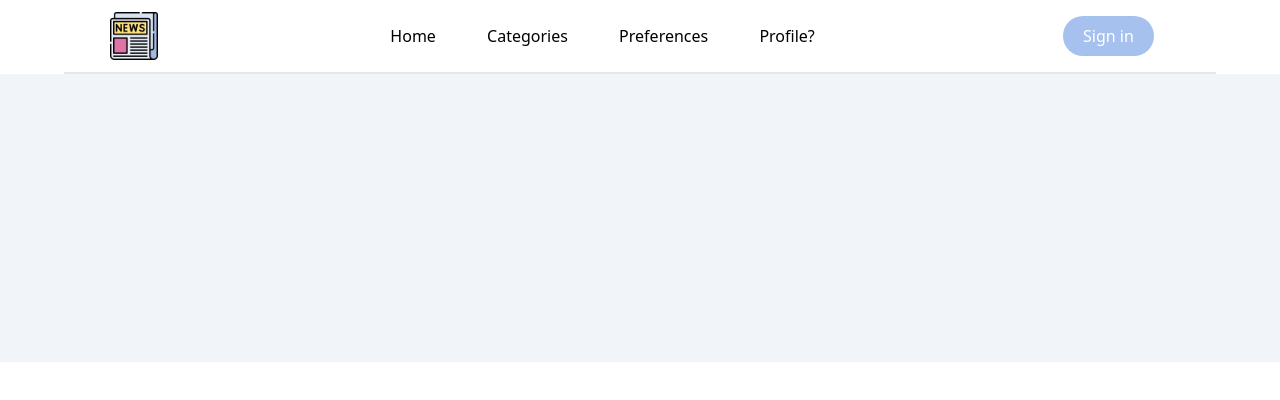
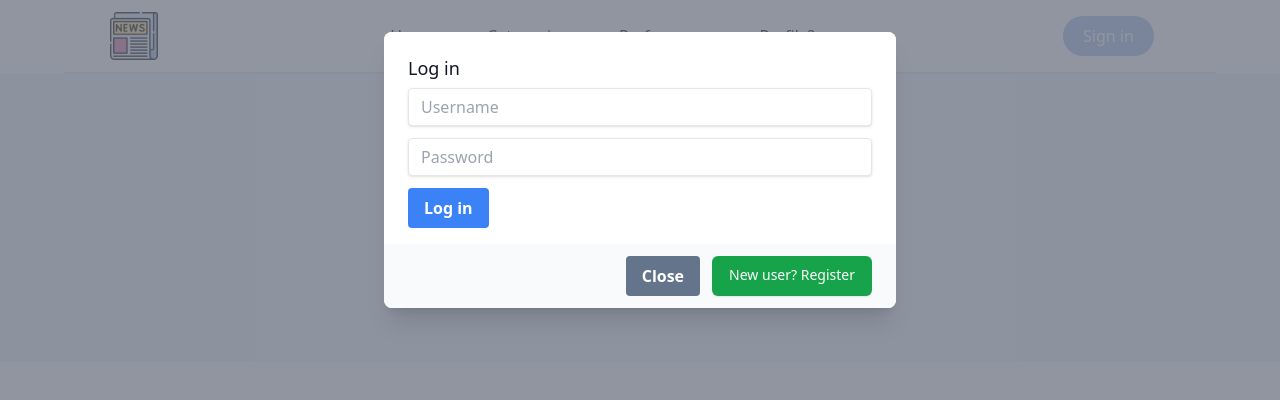
Before and after one commit to tommimaki/newshub, a React (Create React App) app: page /article/1 in a window 1280 px wide. Both pictures are taken after a click on the button "Sign in". Shown: the top 400 px of the page. Built offline with nearby package versions, Linux system fonts and the light colour scheme; no server answers.

Commit message:
login modal

```diff
--- /dev/null
+++ b/src/auth/Auth.tsx
@@ -0,0 +1,100 @@
+import { useState } from 'react';
+import axios from 'axios';
+
+type AuthModalProps = {
+    closeModal: () => void;
+};
+
+const AuthModal: React.FC<AuthModalProps> = ({ closeModal }) => {
+    const [isLogin, setIsLogin] = useState(true);
+    const [username, setUsername] = useState('');
+    const [password, setPassword] = useState('');
+    const [confirmPassword, setConfirmPassword] = useState('');
+
+    const handleSubmit = async (event: any) => {
+        event.preventDefault();
+
+        if (!isLogin && password !== confirmPassword) {
+            alert('Passwords do not match');
+            return;
+        }
+
+        const url = `${process.env.REACT_APP_BACKEND_URL}api/auth/${isLogin ? 'login' : 'register'}`;
+
+        try {
+            const { data } = await axios.post(url, { username, password });
+
+            localStorage.setItem('token', data.token);
+            alert(`${isLogin ? 'Login' : 'Registration'} successful`);
+        } catch (error) {
+            console.error(error);
+            alert(`Error during ${isLogin ? 'login' : 'registration'}`);
+        }
+    };
+
+    return (
+        <div className="fixed z-10 inset-0 overflow-y-auto">
+            <div className="flex items-end justify-center min-h-screen pt-4 px-4 pb-20 text-center sm:block sm:p-0">
+                <div className="fixed inset-0 bg-gray-500 bg-opacity-75 transition-opacity"></div>
+
+                <div className="inline-block align-bottom bg-white rounded-lg text-left overflow-hidden shadow-xl transform transition-all sm:my-8 sm:align-middle sm:max-w-lg sm:w-full">
+                    <div className="bg-white px-4 pt-5 pb-4 sm:p-6 sm:pb-4">
+                        <h3 className="text-lg leading-6 font-medium text-gray-900 mb-2">{isLogin ? 'Log in' : 'Register'}</h3>
+
+                        <form onSubmit={handleSubmit}>
+                            <input
+                                className="shadow appearance-none border rounded w-full py-2 px-3 text-gray-700 leading-tight focus:outline-none focus:shadow-outline mb-3"
+                                type="text"
+                                placeholder="Username"
+                                value={username}
+                                onChange={(e) => setUsername(e.target.value)}
+                            />
+
+                            <input
+                                className="shadow appearance-none border rounded w-full py-2 px-3 text-gray-700 leading-tight focus:outline-none focus:shadow-outline mb-3"
+                                type="password"
+                                placeholder="Password"
+                                value={password}
+                                onChange={(e) => setPassword(e.target.value)}
+                            />
+
+                            {!isLogin && (
+                                <input
+                                    className="shadow appearance-none border rounded w-full py-2 px-3 text-gray-700 leading-tight focus:outline-none focus:shadow-outline mb-3"
+                                    type="password"
+                                    placeholder="Confirm Password"
+                                    value={confirmPassword}
+                                    onChange={(e) => setConfirmPassword(e.target.value)}
+                                />
+                            )}
+
+                            <button
+                                className="bg-blue-500 hover:bg-blue-700 text-white font-bold py-2 px-4 rounded focus:outline-none focus:shadow-outline"
+                                type="submit"
+                            >
+                                {isLogin ? 'Log in' : 'Register'}
+                            </button>
+                        </form>
+                    </div>
+
+                    <div className="bg-gray-50 px-4 py-3 sm:px-6 sm:flex sm:flex-row-reverse">
+                        <span className="flex w-full rounded-md shadow-sm sm:ml-3 sm:w-auto">
+                            <button
+                                onClick={() => setIsLogin(!isLogin)}
+                                className="w-full inline-flex justify-center rounded-md border border-transparent px-4 py-2 bg-green-600 text-base leading-6 font-medium text-white shadow-sm hover:bg-green-500 focus:outline-none focus:border-green-700 focus:shadow-outline-green transition ease-in-out duration-150 sm:text-sm sm:leading-5"
+                            >
+                                {isLogin ? 'New user? Register' : 'Have an account? Log in'}
+                            </button>
+                        </span>
+
+                        <div className="flex items-center justify-end">
+                            <button className="bg-slate-500 hover:bg-slate-700 text-white font-bold py-2 px-4 rounded focus:outline-none focus:shadow-outline" onClick={closeModal}>Close</button>
+                        </div>
+                    </div>
+                </div>
+            </div>
+        </div>
+    );
+};
+
+export default AuthModal;
--- a/src/components/Header.tsx
+++ b/src/components/Header.tsx
@@ -1,12 +1,18 @@
 import React, { useState } from 'react';
 import newspaper from '../assets/newspaper.png'
+import AuthModal from '../auth/Auth';
 import { MenuIcon, CloseIcon } from '../assets/icons';
 
 const Header: React.FC = () => {
     const [isMenuOpen, setMenuOpen] = useState(false);
+    const [isModalOpen, setModalOpen] = useState(false);
 
     const handleMenuToggle = () => {
         setMenuOpen(!isMenuOpen);
+    }
+
+    const handleModalToggle = () => {
+        setModalOpen(!isModalOpen);
     }
 
     return (
@@ -46,7 +52,9 @@ const Header: React.FC = () => {
                     </ul>
                 </div>
                 <div className="flex items-center p-4 gap-6">
-                    <button className="bg-[#a6c1ee] text-white px-5 py-2 rounded-full hover:bg-[#87acec]">
+                    <button className="bg-[#a6c1ee] text-white px-5 py-2 rounded-full hover:bg-[#87acec] "
+                        onClick={handleModalToggle}
+                    >
                         Sign in
                     </button>
                     <button
@@ -57,6 +65,7 @@ const Header: React.FC = () => {
                     </button>
                 </div>
             </ nav>
+            {isModalOpen && <AuthModal closeModal={handleModalToggle} />}
 
         </header >
     );
--- a/src/components/Login.tsx
+++ b/src/components/Login.tsx
@@ -1,12 +1,40 @@
-// src/pages/Login.js
+import { useState } from 'react';
+import axios from 'axios';
 
-import React from 'react';
-import { useAuth0 } from '@auth0/auth0-react';
+function LoginForm() {
+    const [username, setUsername] = useState('');
+    const [password, setPassword] = useState('');
 
-const Login = () => {
-    const { loginWithRedirect } = useAuth0();
+    const handleSubmit = async (event: any) => {
+        event.preventDefault();
 
-    return <button onClick={() => loginWithRedirect()}>Log In</button>;
-};
+        const { data } = await axios.post('/api/login', {
+            username,
+            password,
+        });
 
-export default Login;
+        localStorage.setItem('token', data.token);
+    };
+
+    return (
+        <form onSubmit={handleSubmit}>
+            <input
+                type="text"
+                placeholder="Username"
+                value={username}
+                onChange={(e) => setUsername(e.target.value)}
+            />
+
+            <input
+                type="password"
+                placeholder="Password"
+                value={password}
+                onChange={(e) => setPassword(e.target.value)}
+            />
+
+            <button type="submit">Login</button>
+        </form>
+    );
+}
+
+export default LoginForm;
```
